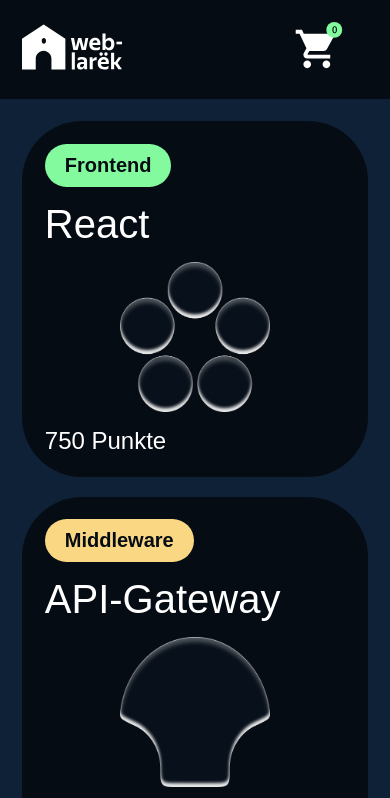
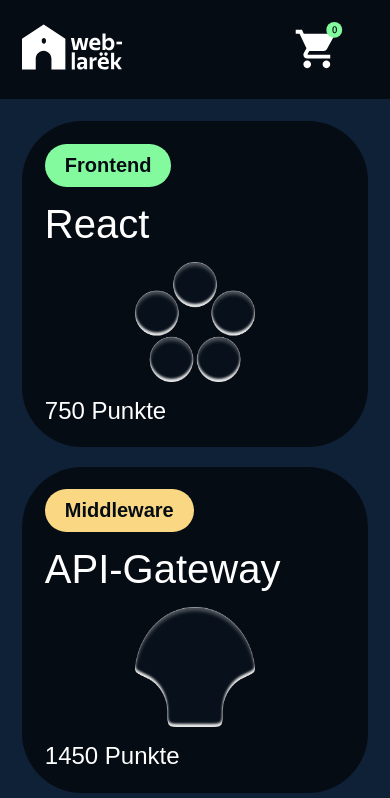
Before and after one commit to ElenaRozhkova/web-magazin, a Next.js app: page / in a window 390 px wide. Shown: the top 798 px of the page. Built offline with nearby package versions, Linux system fonts and the light colour scheme.

Commit message:
update modal form

```diff
--- a/src/styles/globals.scss
+++ b/src/styles/globals.scss
@@ -17,7 +17,7 @@ body {
 
     .image-container,
     .image-container img {
-        max-width: 150px;
-        max-height: 150px;
+        max-width: 120px;
+        max-height: 120px;
     }
 }
```
